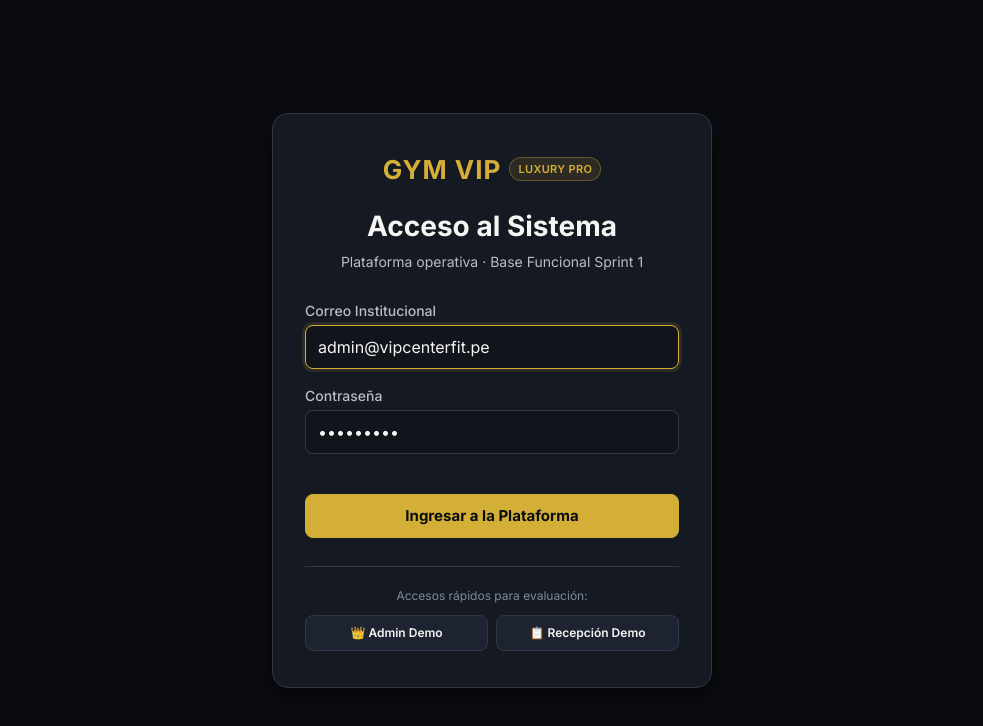
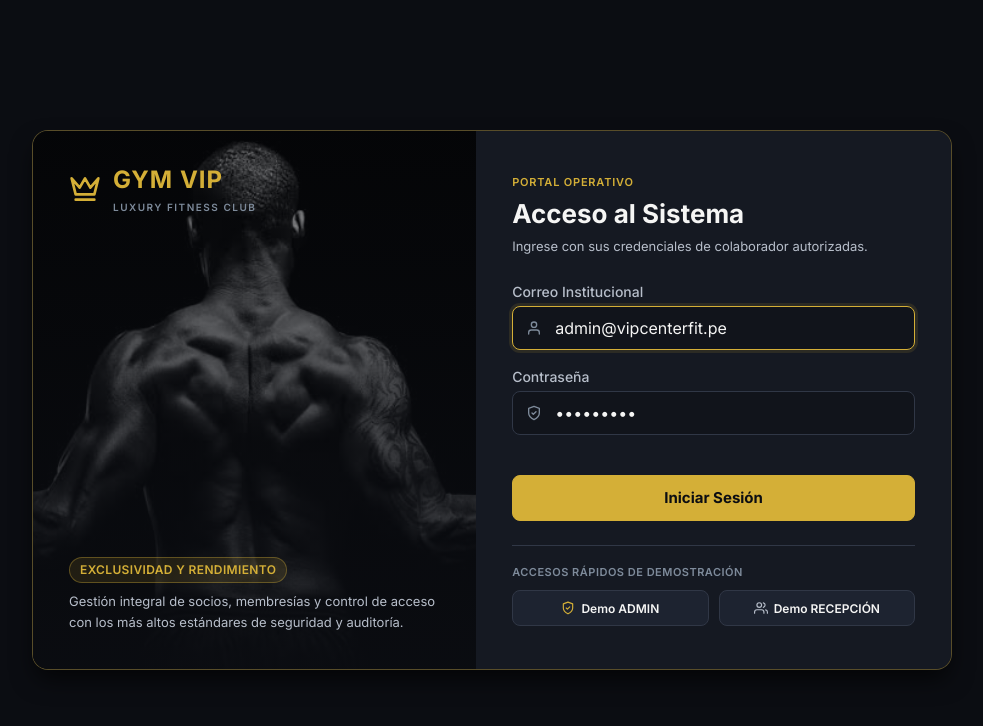
Before and after one commit to gymvip-upeu/gymvip-frontend, a React (Vite) app: page / in a window 1280 px wide. Shown: the top 726 px of the page, without its empty margins (148-1131 px from the left). Built offline with nearby package versions, Linux system fonts and the light colour scheme; no server answers; the HTML template or start-up script is replaced by a standard one.

Commit message:
feat(shell): rediseñar login split hero y barra de navegacion con avatares e iconografia

```diff
--- a/src/components/modals/LoginModal.jsx
+++ b/src/components/modals/LoginModal.jsx
@@ -1,11 +1,14 @@
 // ==============================================================================
-// GYM VIP — Modal de Acceso al Sistema (Login)
+// GYM VIP — Pantalla de Acceso al Sistema (Login Luxury Split)
+// Diseño Premium Dark & Gold inspirado en Figma con fondo fotográfico oficial
 // ==============================================================================
 
 import React, { useState } from 'react';
 import { useAuth } from '../../contexts/AuthContext';
 import { Alert } from '../common/Alert';
 import { Button } from '../common/Button';
+import { Icon } from '../common/Icons';
+import athleteImg from '../../assets/hero-athlete.jpg';
 
 export default function LoginModal() {
   const { login, loading } = useAuth();
@@ -19,7 +22,7 @@ export default function LoginModal() {
     try {
       await login(email, password);
     } catch (err) {
-      setError(err.message || 'Error de autenticación.');
+      setError(err.message || 'Error de autenticación. Verifique sus credenciales.');
     }
   };
 
@@ -35,36 +38,57 @@ export default function LoginModal() {
   };
 
   return (
-    <div className="modal-overlay" role="dialog" aria-modal="true" aria-labelledby="login-title">
-      <div className="modal-content" style={{ maxWidth: '440px', padding: '36px 32px' }}>
-        <div style={{ textAlign: 'center', marginBottom: '28px' }}>
-          <div style={{ display: 'inline-flex', alignItems: 'center', gap: '8px', marginBottom: '12px' }}>
-            <span style={{ fontSize: '26px', fontWeight: 800, color: 'var(--color-gold)', letterSpacing: '1px' }}>
-              GYM VIP
+    <div className="login-screen-overlay" role="dialog" aria-modal="true" aria-labelledby="login-title">
+      <div className="login-split-card">
+        {/* Panel Izquierdo: Fotografía Hero Luxury Fitness */}
+        <div className="login-hero-panel" style={{ backgroundImage: `url(${athleteImg})` }}>
+          <div className="login-hero-overlay">
+            <div className="login-hero-brand">
+              <span className="login-hero-crown" aria-hidden="true">
+                <Icon name="crown" size={32} color="var(--color-gold)" />
               </span>
-            <span className="badge badge-gold" style={{ fontSize: '11px', padding: '3px 8px' }}>
-              LUXURY PRO
+              <div>
+                <h2 className="login-hero-logo">GYM VIP</h2>
+                <span className="login-hero-tagline">LUXURY FITNESS CLUB</span>
+              </div>
+            </div>
+
+            <div className="login-hero-content">
+              <span className="badge badge-gold" style={{ alignSelf: 'flex-start', marginBottom: '8px' }}>
+                EXCLUSIVIDAD Y RENDIMIENTO
               </span>
+              <p className="login-hero-text">
+                Gestión integral de socios, membresías y control de acceso con los más altos estándares de seguridad y auditoría.
+              </p>
             </div>
-          <h1 id="login-title" style={{ fontSize: 'var(--font-size-2xl)', fontWeight: 700, margin: '4px 0' }}>
-            Acceso al Sistema
-          </h1>
-          <p style={{ color: 'var(--color-text-secondary)', fontSize: 'var(--font-size-sm)', marginTop: '4px' }}>
-            Plataforma operativa · Base Funcional Sprint 1
+          </div>
+        </div>
+
+        {/* Panel Derecho: Formulario de Acceso */}
+        <div className="login-form-panel">
+          <div className="login-header">
+            <span className="header-subtitle">PORTAL OPERATIVO</span>
+            <h1 id="login-title" className="login-title">Acceso al Sistema</h1>
+            <p className="login-subtitle">
+              Ingrese con sus credenciales de colaborador autorizadas.
             </p>
           </div>
 
           {error && <Alert variant="danger" message={error} onClose={() => setError(null)} />}
 
-        <form onSubmit={handleSubmit}>
+          <form onSubmit={handleSubmit} className="login-form">
             <div className="form-group">
               <label className="form-label" htmlFor="login-email">
                 Correo Institucional
               </label>
+              <div className="input-with-icon">
+                <span className="input-icon" aria-hidden="true">
+                  <Icon name="user" size={16} color="var(--color-text-muted)" />
+                </span>
                 <input
                   id="login-email"
                   type="email"
-              className="form-input"
+                  className="form-input with-left-icon"
                   value={email}
                   onChange={(e) => setEmail(e.target.value)}
                   placeholder="admin@vipcenterfit.pe"
@@ -72,55 +96,63 @@ export default function LoginModal() {
                   autoFocus
                 />
               </div>
+            </div>
 
             <div className="form-group" style={{ marginTop: '16px' }}>
               <label className="form-label" htmlFor="login-password">
                 Contraseña
               </label>
+              <div className="input-with-icon">
+                <span className="input-icon" aria-hidden="true">
+                  <Icon name="shield-check" size={16} color="var(--color-text-muted)" />
+                </span>
                 <input
                   id="login-password"
                   type="password"
-              className="form-input"
+                  className="form-input with-left-icon"
                   value={password}
                   onChange={(e) => setPassword(e.target.value)}
                   placeholder="••••••••••••"
                   required
                 />
               </div>
+            </div>
 
             <Button
               type="submit"
               variant="primary"
               disabled={loading}
-            style={{ width: '100%', marginTop: '24px', minHeight: '44px', fontSize: '15px' }}
+              style={{ width: '100%', marginTop: '24px', minHeight: '46px', fontSize: '15px' }}
             >
-            {loading ? 'Iniciando sesión...' : 'Ingresar a la Plataforma'}
+              {loading ? 'Validando credenciales...' : 'Iniciar Sesión'}
             </Button>
           </form>
 
-        <div style={{ marginTop: '28px', paddingTop: '20px', borderTop: '1px solid var(--color-border)' }}>
-          <p style={{ fontSize: '12px', color: 'var(--color-text-muted)', marginBottom: '10px', textAlign: 'center' }}>
-            Accesos rápidos para evaluación:
-          </p>
-          <div style={{ display: 'grid', gridTemplateColumns: '1fr 1fr', gap: '8px' }}>
-            <Button
+          {/* Accesos Rápidos para Evaluación y Demo */}
+          <div className="login-demo-section">
+            <span className="login-demo-title">Accesos Rápidos de Demostración</span>
+            <div className="login-demo-buttons">
+              <button
                 type="button"
-              variant="secondary"
+                className="btn btn-secondary btn-sm"
                 onClick={() => handleQuickLogin('admin@vipcenterfit.pe', 'Admin123!')}
-              style={{ fontSize: '12px', minHeight: '36px' }}
-              title="Cuenta con rol ADMIN: Gestión de Clientes, Planes y Personal (HU-01, HU-04, HU-06)"
+                disabled={loading}
+                title="Iniciar sesión como Administrador"
               >
-              👑 Admin Demo
-            </Button>
-            <Button
+                <Icon name="shield-check" size={14} color="var(--color-gold)" />
+                <span>Demo ADMIN</span>
+              </button>
+              <button
                 type="button"
-              variant="secondary"
+                className="btn btn-secondary btn-sm"
                 onClick={() => handleQuickLogin('recepcion@vipcenterfit.pe', 'Recepcion123!')}
-              style={{ fontSize: '12px', minHeight: '36px' }}
-              title="Cuenta con rol RECEPCION: Registro de Clientes y Consulta de Planes (HU-01, HU-06)"
+                disabled={loading}
+                title="Iniciar sesión como Recepcionista"
               >
-              📋 Recepción Demo
-            </Button>
+                <Icon name="users" size={14} color="var(--color-text-secondary)" />
+                <span>Demo RECEPCIÓN</span>
+              </button>
+            </div>
           </div>
         </div>
       </div>
--- a/src/templates/Header.jsx
+++ b/src/templates/Header.jsx
@@ -1,16 +1,21 @@
 // ==============================================================================
-// GYM VIP — Plantilla: Header Compacto (~68px)
+// GYM VIP — Plantilla: Header Compacto con Estilo Luxury Dark & Gold
 // ==============================================================================
 
 import React from 'react';
 import { Badge } from '../components/common/Badge';
+import { Icon } from '../components/common/Icons';
 
 export function Header({
   title = 'Panel de Control Principal',
-  subtitle = 'VIP CENTER FIT · BASE SPRINT 1',
+  subtitle = 'VIP CENTER FIT · LUXURY FITNESS',
   user,
   onOpenMobileMenu,
+  onLogout,
 }) {
+  const userInitial = user?.email ? user.email.charAt(0).toUpperCase() : 'U';
+  const primaryRole = user?.roles?.[0] || 'COLABORADOR';
+
   return (
     <header className="app-header">
       <div style={{ display: 'flex', alignItems: 'center', gap: '14px' }}>
@@ -21,7 +26,7 @@ export function Header({
           onClick={onOpenMobileMenu}
           aria-label="Abrir menú de navegación"
         >
-          <svg width="22" height="22" viewBox="0 0 24 24" fill="none" stroke="currentColor" strokeWidth="2" strokeLinecap="round" strokeLinejoin="round">
+          <svg width="22" height="22" viewBox="0 0 24 24" fill="none" stroke="currentColor" strokeWidth="2" strokeLinecap="round" strokeLinejoin="round" aria-hidden="true">
             <line x1="4" x2="20" y1="12" y2="12" />
             <line x1="4" x2="20" y1="6" y2="6" />
             <line x1="4" x2="20" y1="18" y2="18" />
@@ -34,15 +39,33 @@ export function Header({
         </div>
       </div>
 
-      <div style={{ display: 'flex', alignItems: 'center', gap: '12px' }}>
+      <div style={{ display: 'flex', alignItems: 'center', gap: '14px' }}>
         <div className="header-user-pill">
-          <span style={{ fontSize: '13px', color: 'var(--color-text-secondary)' }}>
-            {user?.email}
-          </span>
-          <Badge variant="gold" style={{ fontSize: '11px' }}>
-            {user?.roles?.[0] || 'COLABORADOR'}
-          </Badge>
+          <div className="header-user-avatar" aria-hidden="true">
+            {userInitial}
+          </div>
+          <div className="header-user-details">
+            <span className="header-user-email">
+              {user?.email}
+            </span>
+            <Badge variant={primaryRole === 'ADMIN' ? 'gold' : 'neutral'} style={{ fontSize: '10px', padding: '2px 8px' }}>
+              {primaryRole}
+            </Badge>
+          </div>
         </div>
+
+        {onLogout && (
+          <button
+            type="button"
+            className="btn btn-secondary btn-sm header-logout-btn"
+            onClick={onLogout}
+            title="Cerrar Sesión Activa"
+            aria-label="Cerrar sesión"
+          >
+            <Icon name="log-out" size={15} color="var(--color-danger)" />
+            <span className="header-logout-text">Salir</span>
+          </button>
+        )}
       </div>
     </header>
   );
```
Also changed, not shown: src/templates/AdminLayout.jsx (+10 -8 lines), src/templates/Sidebar.jsx (+38 -28 lines). Lines whose indentation alone changed are shown as unchanged.
